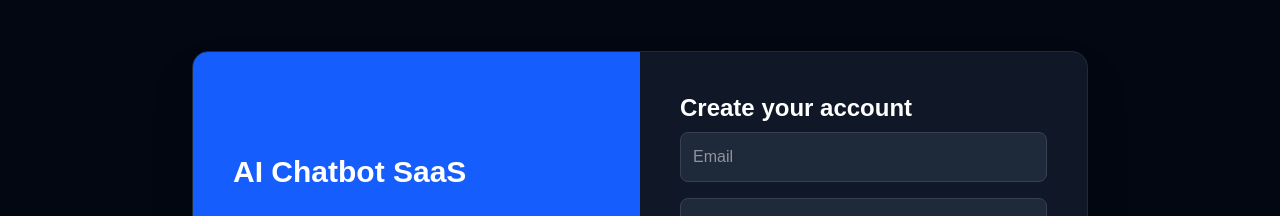
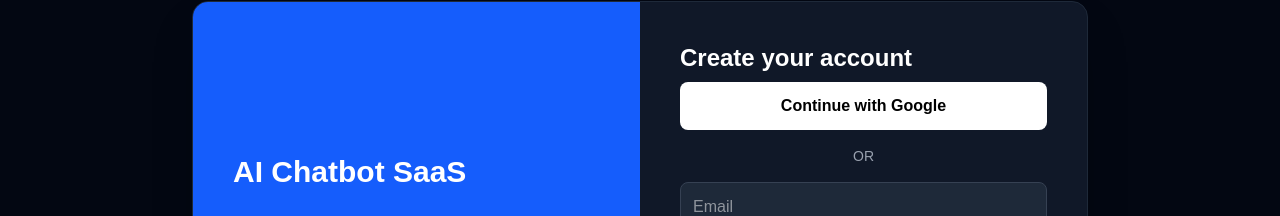
Before and after one commit to snapcartgo/ai-chatbot-saas, a Next.js app: page /signup in a window 1280 px wide. Shown: the part 236-452 px from the top of the page. Built offline with nearby package versions, Linux system fonts and the light colour scheme; no server answers; the database is empty.

Commit message:
updated signup

```diff
--- a/app/signup/page.tsx
+++ b/app/signup/page.tsx
@@ -14,7 +14,7 @@ export default function Signup() {
 
   const router = useRouter();
 
-  // ✅ SAFE VERSION (NO useSearchParams)
+  // ✅ Referral logic (same as yours)
   useEffect(() => {
     const params = new URLSearchParams(window.location.search);
     const refFromUrl = params.get("ref");
@@ -28,6 +28,7 @@ export default function Signup() {
     }
   }, []);
 
+  // ✅ EMAIL SIGNUP
   const handleSignup = async (e: React.FormEvent) => {
     e.preventDefault();
     setLoading(true);
@@ -70,6 +71,24 @@ export default function Signup() {
     }
   };
 
+  // ✅ GOOGLE SIGNUP / LOGIN
+  const handleGoogleSignup = async () => {
+    const finalRef =
+      referralCode || localStorage.getItem("referral");
+
+    // Save referral temporarily (important for OAuth flow)
+    if (finalRef) {
+      localStorage.setItem("referral", finalRef);
+    }
+
+    await supabase.auth.signInWithOAuth({
+      provider: "google",
+      options: {
+        redirectTo: "http://localhost:3000/dashboard", // change when live
+      },
+    });
+  };
+
   return (
     <main className="min-h-screen flex items-center justify-center bg-gray-950 text-white px-4">
       <div className="grid md:grid-cols-2 bg-gray-900 rounded-2xl overflow-hidden shadow-2xl max-w-4xl w-full border border-gray-800">
@@ -90,6 +109,20 @@ export default function Signup() {
             </div>
           )}
 
+          {/* ✅ GOOGLE BUTTON */}
+          <button
+            onClick={handleGoogleSignup}
+            className="w-full bg-white text-black p-3 rounded-lg font-semibold mb-4 flex items-center justify-center gap-2"
+          >
+            Continue with Google
+          </button>
+
+          {/* Divider */}
+          <div className="text-center text-gray-400 text-sm mb-4">
+            OR
+          </div>
+
+          {/* EMAIL FORM */}
           <form onSubmit={handleSignup} className="space-y-4">
 
             <input
```
